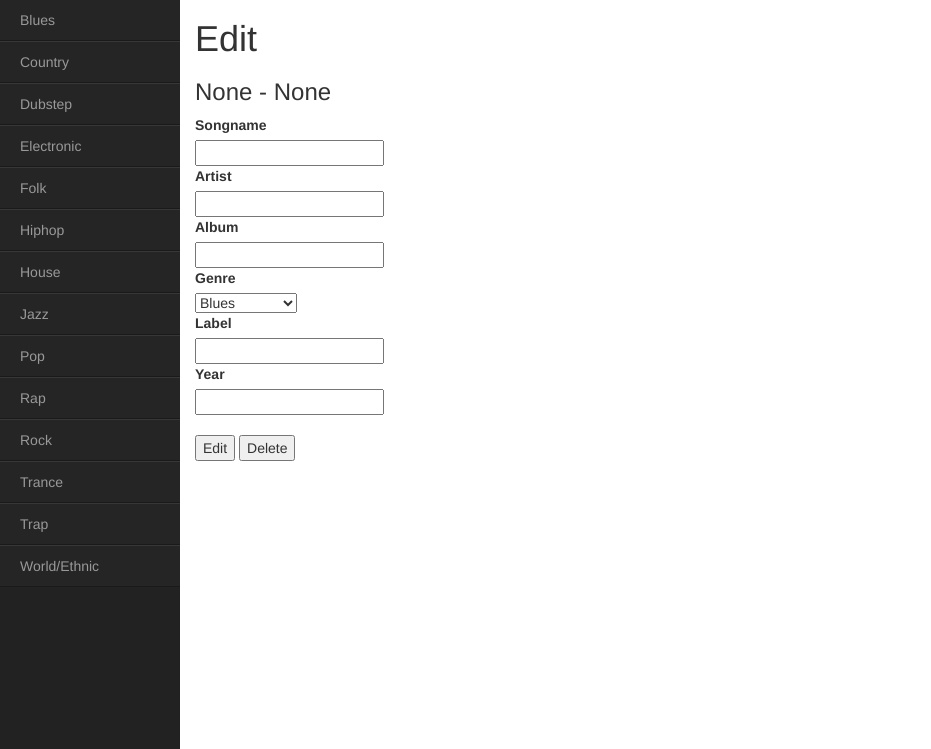
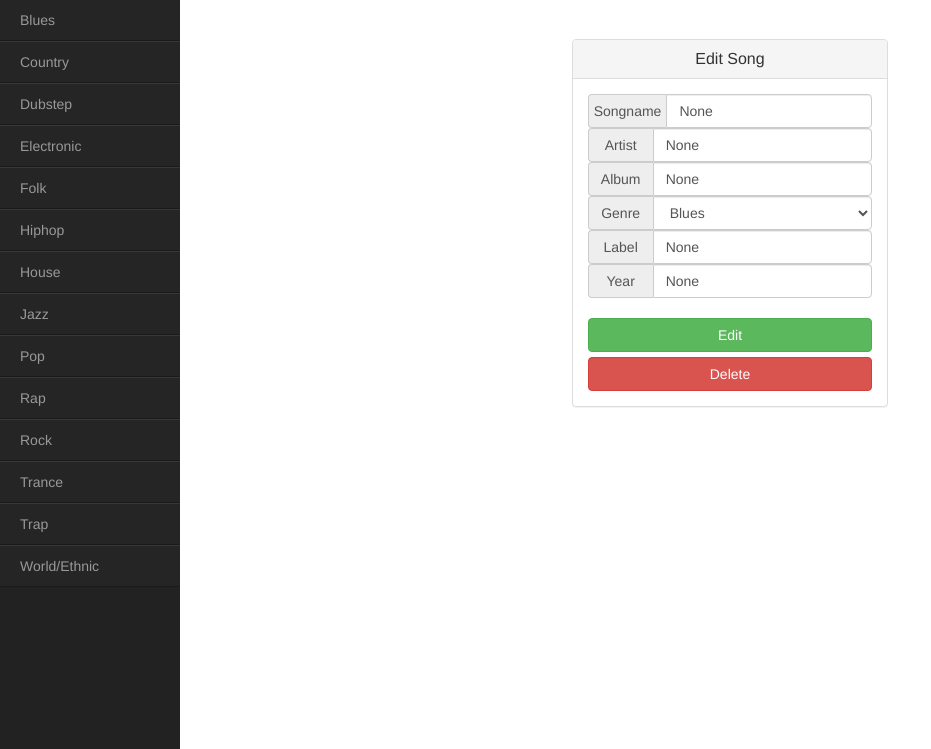
Before and after one commit to ClareCat/Mixt., a Flask app: template templates/edit.html in a window 1280 px wide. Shown: the part 51-800 px from the top of the page, without its empty margins (0-931 px from the left). Run offline with Flask 2, Linux system fonts and the light colour scheme; the template is opened without the code that fills it: values that come from a table or form of the project are taken from there, others are empty; parts of the project's set-up code (start-up, migrations or seed data) failed here and were passed over; some libraries are stand-ins or nearby versions.

Commit message:
edit page stylized

```diff
--- a/templates/base.html
+++ b/templates/base.html
@@ -76,5 +76,7 @@
 	<!-- Le Javascript -->
 	<script src="{{ url_for('static', filename='js/jquery.min.js') }}"></script>
 	<script src="{{ url_for('static', filename='js/bootstrap.min.js') }}"></script>
+	{% block scripts %}
+	{% endblock %}
 	</body>
 </html>
--- a/templates/edit.html
+++ b/templates/edit.html
@@ -1,23 +1,75 @@
 {% extends 'base.html' %}
 {% block content %}
 	{% from "_helpers.html" import render_field %}
-  <div class="row">
-    <div class="span6">
-      <h1>Edit</h1>
-      <h3>{{form.artist.data}} - {{form.songname.data}}</h3>
-      <form method=post action="/uploads/edit/{{ songid }}">
-        <dl>
-        	{{ form.csrf_token }}
-          {{ render_field(form.songname) }}
-          {{ render_field(form.artist) }}
-          {{ render_field(form.album) }}
-          {{ render_field(form.genre) }}
-          {{ render_field(form.label) }}
-          {{ render_field(form.year) }}
-        </dl>
-        <p><input type=submit name="Edit" value="Edit">
-        <input type=submit name="Delete" value="Delete">
-      </form>
+  <div class="row vertical-offset-100 starter-template">
+    <div class="col-md-4 col-md-offset-4">
+
+      <div class="panel panel-default">
+          <div class="panel-heading">
+            <h3 class="panel-title">Edit Song</h3>
+        </div>
+          <div class="panel-body">
+            <form method=post action="/uploads/edit/{{ songid }}">
+            <input id="csrf_token" name="csrf_token" type="hidden" value="1398827753.55##091dbc31bf523f048df26a88fafb0a04948bdc13">
+            <div class="input-group" style="width:100%;">
+              <span class="input-group-addon" style="width:65px;padding:5px;">Songname</span>
+                <input class="form-control" placeholder="" name="songname" id="songname" type="text" value="{{form.songname.data}}">
+            </div>
+             <div class="input-group" style="width:100%;">
+              <span class="input-group-addon" style="width:65px;padding:5px;">Artist</span>
+                <input class="form-control" placeholder="" name="artist" id="artist" type="text" value="{{form.artist.data}}">
+            </div>
+             <div class="input-group" style="width:100%;">
+              <span class="input-group-addon" style="width:65px;padding:5px;">Album</span>
+                <input class="form-control" placeholder="" name="album" id="album" type="text" value="{{form.album.data}}">
+            </div>
+
+            <div class="input-group" style="width:100%;">
+              <span class="input-group-addon" style="width:65px;">Genre</span>
+                <select class="form-control" id="genre" name="genre">
+                  <option value="Blues">Blues</option>
+                  <option value="Country">Country</option>
+                  <option value="Dubstep">Dubstep</option>
+                  <option value="Electronic">Electronic</option>
+                  <option value="Folk">Folk</option>
+                  <option value="Hiphop">Hiphop</option>
+                  <option value="House">House</option>
+                  <option value="Jazz">Jazz</option>
+                  <option value="Pop">Pop</option>
+                  <option value="Rap">Rap</option>
+                  <option value="Rock">Rock</option>
+                  <option value="Trance">Trance</option>
+                  <option value="Trap">Trap</option>
+                  <option value="World">World</option>
+                </select>
+            </div>
+             <div class="input-group" style="width:100%;">
+              <span class="input-group-addon" style="width:65px;padding:5px;">Label</span>
+                <input class="form-control" placeholder="" name="label" id="label" type="text" value="{{form.label.data}}">
+            </div>
+             <div class="input-group" style="width:100%;">
+              <span class="input-group-addon" style="width:65px;padding:5px;">Year</span>
+                <input class="form-control" placeholder="" name="year" id="year" type="text" value="{{form.year.data}}">
+            </div>
+            <br/>
+              <input class="btn btn-success btn-block" type="submit" name="Edit" value="Edit"></input>
+              <input class="btn btn-danger btn-block" type="submit" name="Delete" value="Delete"></input>
+            </form>
+          </div>
+      </div>
     </div>
   </div>
 {% endblock %}
+{% block scripts %}
+<script>
+var textToFind = "{{form.genre.data}}";
+
+var dd = document.getElementById('genre');
+for (var i = 0; i < dd.options.length; i++) {
+    if (dd.options[i].text === textToFind) {
+        dd.selectedIndex = i;
+        break;
+    }
+}
+</script>
+{% endblock %}
```
